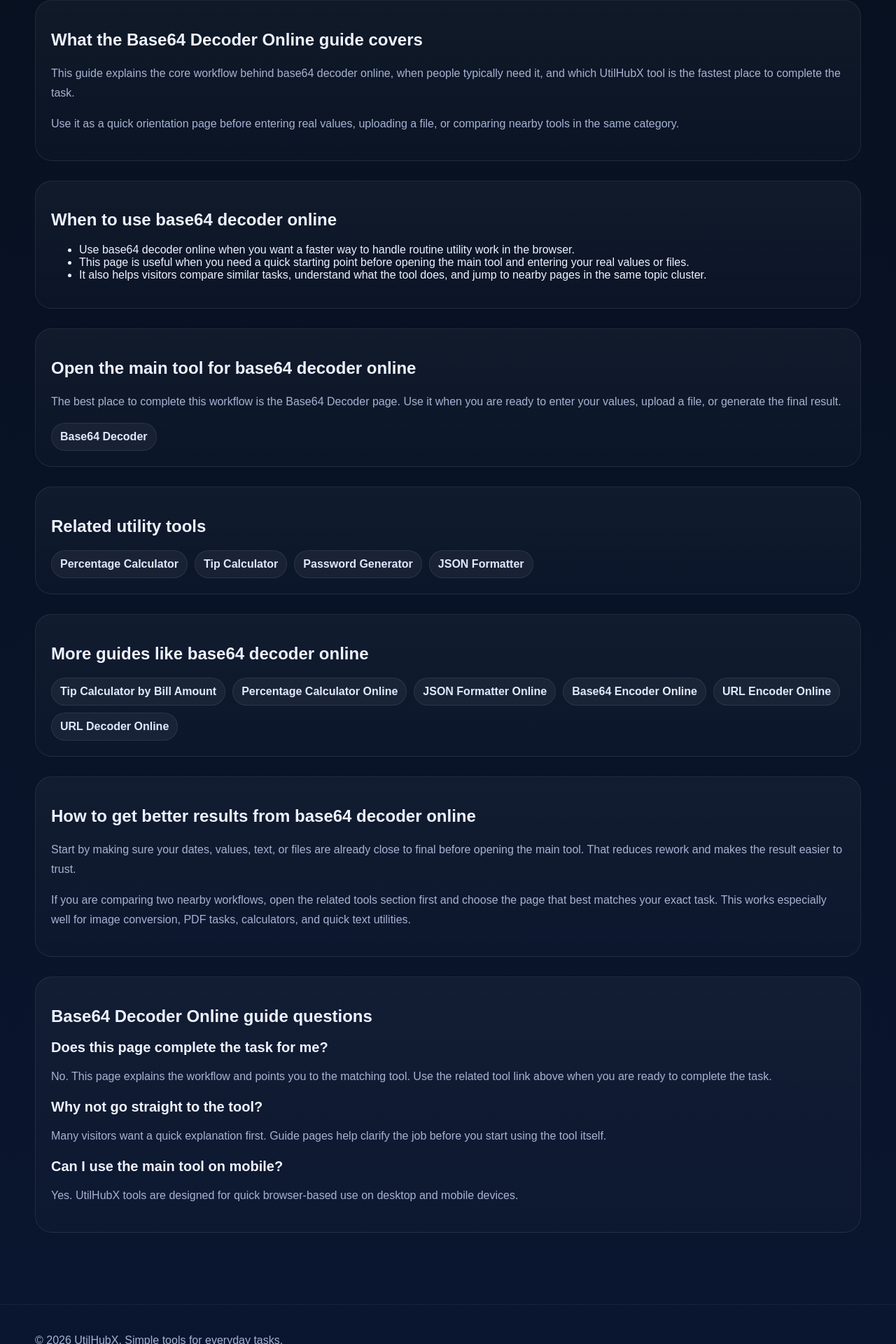
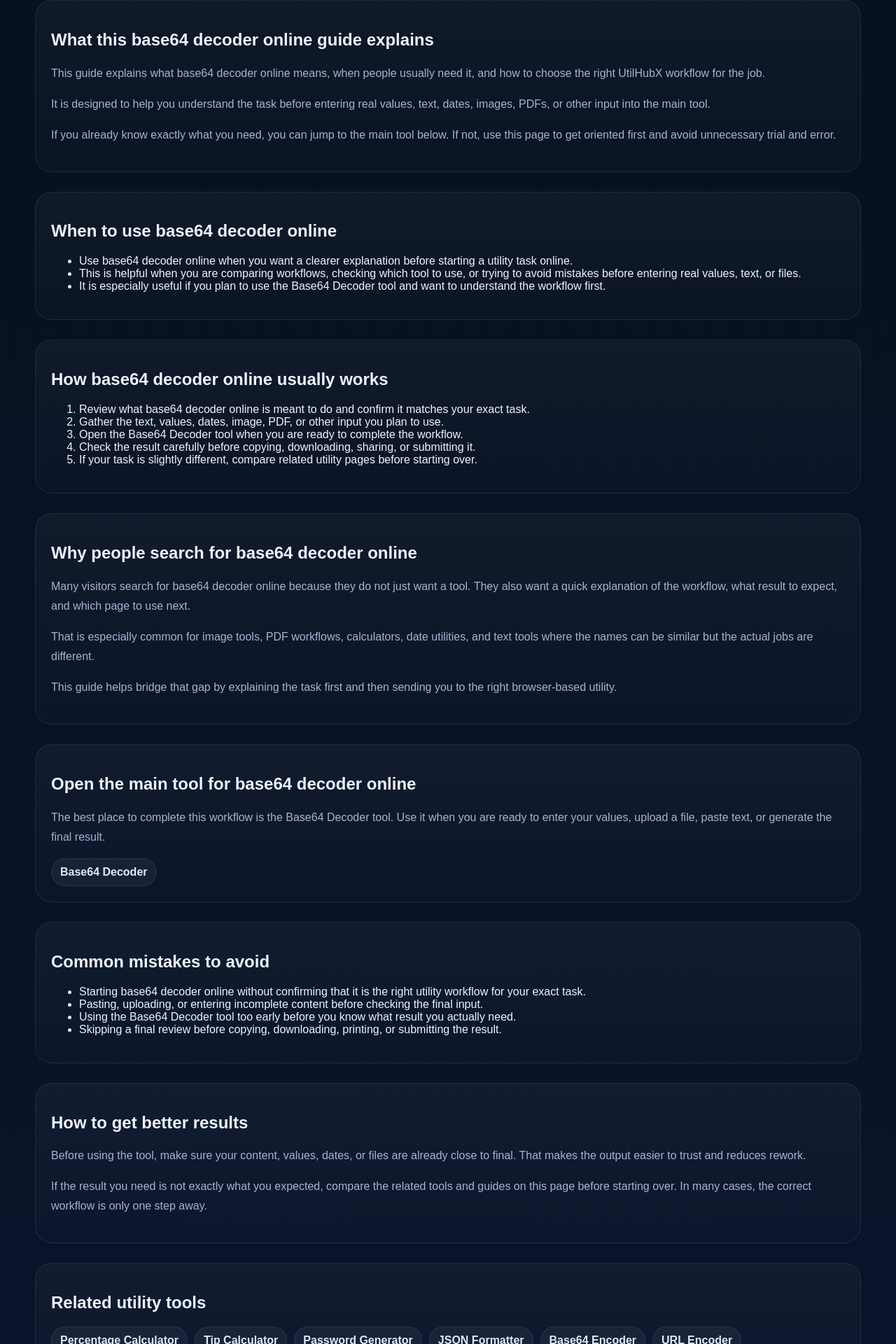
Before and after one commit to krampussolutions/toolforge, a Next.js app: page /guides/base64-decoder-online in a window 1280 px wide. Shown: the part 249-2169 px from the top of the page at 70% size. Built offline with nearby package versions, Linux system fonts and the light colour scheme; no server answers.

Commit message:
Add IndexNow support

```diff
--- a/app/guides/[slug]/page.tsx
+++ b/app/guides/[slug]/page.tsx
@@ -12,11 +12,103 @@ function categoryLabel(category: string) {
   return category.toLowerCase();
 }
 
-function getUseCases(pageTitle: string, category: string) {
+function getGuideTitle(page: { title: string }) {
+  return `${page.title} Guide | UtilHubX`;
+}
+
+function getGuideDescription(page: {
+  title: string;
+  description: string;
+  category: string;
+}) {
+  return `${page.title} guide on UtilHubX explains when to use this workflow, how it works, common mistakes to avoid, and where to complete it online with the right ${page.category.toLowerCase()} tool.`;
+}
+
+function getUseCases(
+  pageTitle: string,
+  category: string,
+  relatedToolTitle?: string
+) {
+  const lowerCategory = categoryLabel(category);
+  const lowerTitle = pageTitle.toLowerCase();
+
   return [
-    `Use ${pageTitle.toLowerCase()} when you want a faster way to handle routine ${categoryLabel(category)} work in the browser.`,
-    `This page is useful when you need a quick starting point before opening the main tool and entering your real values or files.`,
-    `It also helps visitors compare similar tasks, understand what the tool does, and jump to nearby pages in the same topic cluster.`,
+    `Use ${lowerTitle} when you want a clearer explanation before starting a ${lowerCategory} task online.`,
+    `This is helpful when you are comparing workflows, checking which tool to use, or trying to avoid mistakes before entering real values, text, or files.`,
+    relatedToolTitle
+      ? `It is especially useful if you plan to use the ${relatedToolTitle} tool and want to understand the workflow first.`
+      : `It also helps you move faster once you are ready to open the matching UtilHubX tool.`,
+  ];
+}
+
+function getWorkflowSteps(
+  pageTitle: string,
+  relatedToolTitle?: string,
+  category?: string
+) {
+  const lowerTitle = pageTitle.toLowerCase();
+  const lowerCategory = category ? categoryLabel(category) : "tool";
+
+  return [
+    `Review what ${lowerTitle} is meant to do and confirm it matches your exact task.`,
+    `Gather the text, values, dates, image, PDF, or other input you plan to use.`,
+    relatedToolTitle
+      ? `Open the ${relatedToolTitle} tool when you are ready to complete the workflow.`
+      : `Open the matching UtilHubX tool when you are ready to complete the workflow.`,
+    `Check the result carefully before copying, downloading, sharing, or submitting it.`,
+    `If your task is slightly different, compare related ${lowerCategory} pages before starting over.`,
+  ];
+}
+
+function getMistakesSection(
+  pageTitle: string,
+  category: string,
+  relatedToolTitle?: string
+) {
+  const lowerTitle = pageTitle.toLowerCase();
+  const lowerCategory = categoryLabel(category);
+
+  return [
+    `Starting ${lowerTitle} without confirming that it is the right ${lowerCategory} workflow for your exact task.`,
+    "Pasting, uploading, or entering incomplete content before checking the final input.",
+    relatedToolTitle
+      ? `Using the ${relatedToolTitle} tool too early before you know what result you actually need.`
+      : "Jumping into a tool before deciding what output format or result you need.",
+    "Skipping a final review before copying, downloading, printing, or submitting the result.",
+  ];
+}
+
+function getFaq(
+  page: {
+    title: string;
+    category: string;
+    description: string;
+  },
+  relatedTool?: { title: string; slug: string }
+) {
+  return [
+    {
+      q: `What is ${page.title}?`,
+      a: `${page.title} is a guide that explains the workflow, when to use it, and how to move to the right UtilHubX tool for the actual task.`,
+    },
+    {
+      q: `Where do I complete ${page.title.toLowerCase()}?`,
+      a: relatedTool
+        ? `The main place to complete this workflow is the ${relatedTool.title} tool on UtilHubX. This guide explains the task first, then points you to the tool.`
+        : "Use the related tool links on this page to continue to the best matching browser-based workflow.",
+    },
+    {
+      q: `Who is this guide for?`,
+      a: `This guide is for people who want a quick explanation of a ${page.category.toLowerCase()} workflow before using the actual tool online.`,
+    },
+    {
+      q: `Why use a guide page instead of going straight to the tool?`,
+      a: "A guide page helps you understand the workflow, avoid mistakes, and choose the right tool before you start.",
+    },
+    {
+      q: `Can I use the matching tool on mobile?`,
+      a: "Yes. UtilHubX tools are designed for browser-based use on desktop and mobile devices.",
+    },
   ];
 }
 
@@ -34,17 +126,18 @@ export function generateMetadata({
   const page = getPage(params.slug);
   if (!page) return {};
 
-  const description = `${page.title} on UtilHubX is a guide page that explains the workflow, points you to the matching tool, and helps you complete this ${page.category.toLowerCase()} task faster online.`;
+  const title = getGuideTitle(page);
+  const description = getGuideDescription(page);
 
   return {
-    title: page.indexable ? `${page.title} | UtilHubX` : `${page.title} Guide`,
+    title,
     description,
     robots: { index: page.indexable ?? false, follow: true },
     alternates: {
       canonical: `${SITE_URL}/guides/${page.slug}`,
     },
     openGraph: {
-      title: page.indexable ? `${page.title} | UtilHubX` : `${page.title} Guide`,
+      title,
       description,
       url: `${SITE_URL}/guides/${page.slug}`,
       siteName: "UtilHubX",
@@ -52,7 +145,7 @@ export function generateMetadata({
     },
     twitter: {
       card: "summary_large_image",
-      title: page.indexable ? `${page.title} | UtilHubX` : `${page.title} Guide`,
+      title,
       description,
     },
   };
@@ -78,7 +171,20 @@ export default function Page({
         t.category === page.category &&
         (!relatedTool || t.slug !== relatedTool.slug)
     )
-    .slice(0, 4);
+    .slice(0, 6);
+
+  const useCases = getUseCases(page.title, page.category, relatedTool?.title);
+  const workflowSteps = getWorkflowSteps(
+    page.title,
+    relatedTool?.title,
+    page.category
+  );
+  const commonMistakes = getMistakesSection(
+    page.title,
+    page.category,
+    relatedTool?.title
+  );
+  const faq = getFaq(page, relatedTool);
 
   const schema = {
     "@context": "https://schema.org",
@@ -96,37 +202,15 @@ export default function Page({
   const faqSchema = {
     "@context": "https://schema.org",
     "@type": "FAQPage",
-    mainEntity: [
-      {
-        "@type": "Question",
-        name: `What is ${page.title}?`,
-        acceptedAnswer: {
-          "@type": "Answer",
-          text: `${page.title} is a guide page that helps visitors understand the task, find the right workflow, and open the matching UtilHubX tool faster.`,
-        },
+    mainEntity: faq.map((entry) => ({
+      "@type": "Question",
+      name: entry.q,
+      acceptedAnswer: {
+        "@type": "Answer",
+        text: entry.a,
       },
-      {
-        "@type": "Question",
-        name: `Where should I complete ${page.title.toLowerCase()}?`,
-        acceptedAnswer: {
-          "@type": "Answer",
-          text: relatedTool
-            ? `The main place to complete this task is the ${relatedTool.title} tool on UtilHubX.`
-            : "Use the related tool links on this page to continue to the best matching browser-based workflow.",
-        },
-      },
-      {
-        "@type": "Question",
-        name: `Who is this page for?`,
-        acceptedAnswer: {
-          "@type": "Answer",
-          text: `This guide is for people who want a quick explanation of the workflow before using a ${page.category.toLowerCase()} tool online.`,
-        },
-      },
-    ],
+    })),
   };
-
-  const useCases = getUseCases(page.title, page.category);
 
   return (
     <section>
@@ -145,12 +229,21 @@ export default function Page({
 
       <section className="section">
         <div className="card copy">
-          <h2>What the {page.title} guide covers</h2>
+          <h2>What this {page.title.toLowerCase()} guide explains</h2>
           <p>
-            This guide explains the core workflow behind {page.title.toLowerCase()}, when people typically need it, and which UtilHubX tool is the fastest place to complete the task.
+            This guide explains what {page.title.toLowerCase()} means, when
+            people usually need it, and how to choose the right UtilHubX
+            workflow for the job.
           </p>
           <p>
-            Use it as a quick orientation page before entering real values, uploading a file, or comparing nearby tools in the same category.
+            It is designed to help you understand the task before entering real
+            values, text, dates, images, PDFs, or other input into the main
+            tool.
+          </p>
+          <p>
+            If you already know exactly what you need, you can jump to the main
+            tool below. If not, use this page to get oriented first and avoid
+            unnecessary trial and error.
           </p>
         </div>
       </section>
@@ -166,12 +259,45 @@ export default function Page({
         </div>
       </section>
 
+      <section className="section">
+        <div className="card">
+          <h2>How {page.title.toLowerCase()} usually works</h2>
+          <ol>
+            {workflowSteps.map((step) => (
+              <li key={step}>{step}</li>
+            ))}
+          </ol>
+        </div>
+      </section>
+
+      <section className="section">
+        <div className="card copy">
+          <h2>Why people search for {page.title.toLowerCase()}</h2>
+          <p>
+            Many visitors search for {page.title.toLowerCase()} because they do
+            not just want a tool. They also want a quick explanation of the
+            workflow, what result to expect, and which page to use next.
+          </p>
+          <p>
+            That is especially common for image tools, PDF workflows,
+            calculators, date utilities, and text tools where the names can be
+            similar but the actual jobs are different.
+          </p>
+          <p>
+            This guide helps bridge that gap by explaining the task first and
+            then sending you to the right browser-based utility.
+          </p>
+        </div>
+      </section>
+
       {relatedTool ? (
         <section className="section">
           <div className="card">
             <h2>Open the main tool for {page.title.toLowerCase()}</h2>
             <p>
-              The best place to complete this workflow is the {relatedTool.title} page. Use it when you are ready to enter your values, upload a file, or generate the final result.
+              The best place to complete this workflow is the {relatedTool.title}{" "}
+              tool. Use it when you are ready to enter your values, upload a
+              file, paste text, or generate the final result.
             </p>
             <div className="popular-links">
               <Link href={`/tools/${relatedTool.slug}`}>{relatedTool.title}</Link>
@@ -179,6 +305,33 @@ export default function Page({
           </div>
         </section>
       ) : null}
+
+      <section className="section">
+        <div className="card">
+          <h2>Common mistakes to avoid</h2>
+          <ul>
+            {commonMistakes.map((item) => (
+              <li key={item}>{item}</li>
+            ))}
+          </ul>
+        </div>
+      </section>
+
+      <section className="section">
+        <div className="card copy">
+          <h2>How to get better results</h2>
+          <p>
+            Before using the tool, make sure your content, values, dates, or
+            files are already close to final. That makes the output easier to
+            trust and reduces rework.
+          </p>
+          <p>
+            If the result you need is not exactly what you expected, compare the
+            related tools and guides on this page before starting over. In many
+            cases, the correct workflow is only one step away.
+          </p>
+        </div>
+      </section>
 
       {relatedTools.length ? (
         <section className="section">
@@ -198,7 +351,7 @@ export default function Page({
       {similarPages.length ? (
         <section className="section">
           <div className="card">
-            <h2>More guides like {page.title.toLowerCase()}</h2>
+            <h2>More guides in this topic</h2>
             <div className="popular-links">
               {similarPages.map((item) => (
                 <Link key={item.slug} href={`/guides/${item.slug}`}>
@@ -211,38 +364,14 @@ export default function Page({
       ) : null}
 
       <section className="section">
-        <div className="card copy">
-          <h2>How to get better results from {page.title.toLowerCase()}</h2>
-          <p>
-            Start by making sure your dates, values, text, or files are already close to final before opening the main tool. That reduces rework and makes the result easier to trust.
-          </p>
-          <p>
-            If you are comparing two nearby workflows, open the related tools section first and choose the page that best matches your exact task. This works especially well for image conversion, PDF tasks, calculators, and quick text utilities.
-          </p>
-        </div>
-      </section>
-
-      <section className="section">
         <div className="card">
-          <h2>{page.title} guide questions</h2>
-          <div style={{ marginBottom: 18 }}>
-            <h3>Does this page complete the task for me?</h3>
-            <p>
-              No. This page explains the workflow and points you to the matching tool. Use the related tool link above when you are ready to complete the task.
-            </p>
-          </div>
-          <div style={{ marginBottom: 18 }}>
-            <h3>Why not go straight to the tool?</h3>
-            <p>
-              Many visitors want a quick explanation first. Guide pages help clarify the job before you start using the tool itself.
-            </p>
-          </div>
-          <div>
-            <h3>Can I use the main tool on mobile?</h3>
-            <p>
-              Yes. UtilHubX tools are designed for quick browser-based use on desktop and mobile devices.
-            </p>
-          </div>
+          <h2>{page.title} questions and answers</h2>
+          {faq.map((entry) => (
+            <div key={entry.q} style={{ marginBottom: 18 }}>
+              <h3>{entry.q}</h3>
+              <p>{entry.a}</p>
+            </div>
+          ))}
         </div>
       </section>
     </section>
--- a/app/page.tsx
+++ b/app/page.tsx
@@ -4,7 +4,7 @@ import { SITE_URL } from "@/lib/site";
 export const metadata: Metadata = {
   title: "Free Online Tools, Calculators, PDF Tools, and Image Tools",
   description:
-    "Free online tools for files, images, calculators, converters, and everyday tasks.",
+    "Free online tools for files, images, calculators, converters, and everyday tasks",
   alternates: {
     canonical: `${SITE_URL}/`,
   },
```
Also changed, not shown: 1 other file (tests, documents, lock files or other folders).
